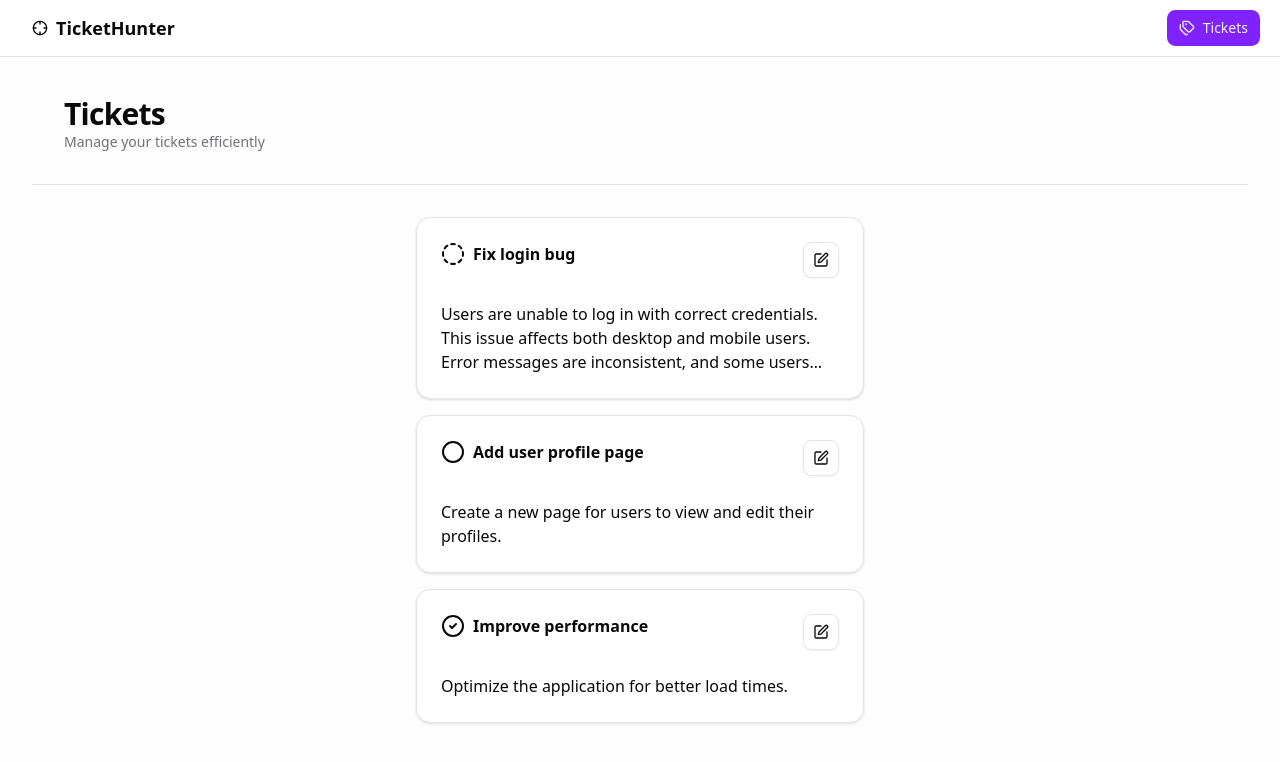
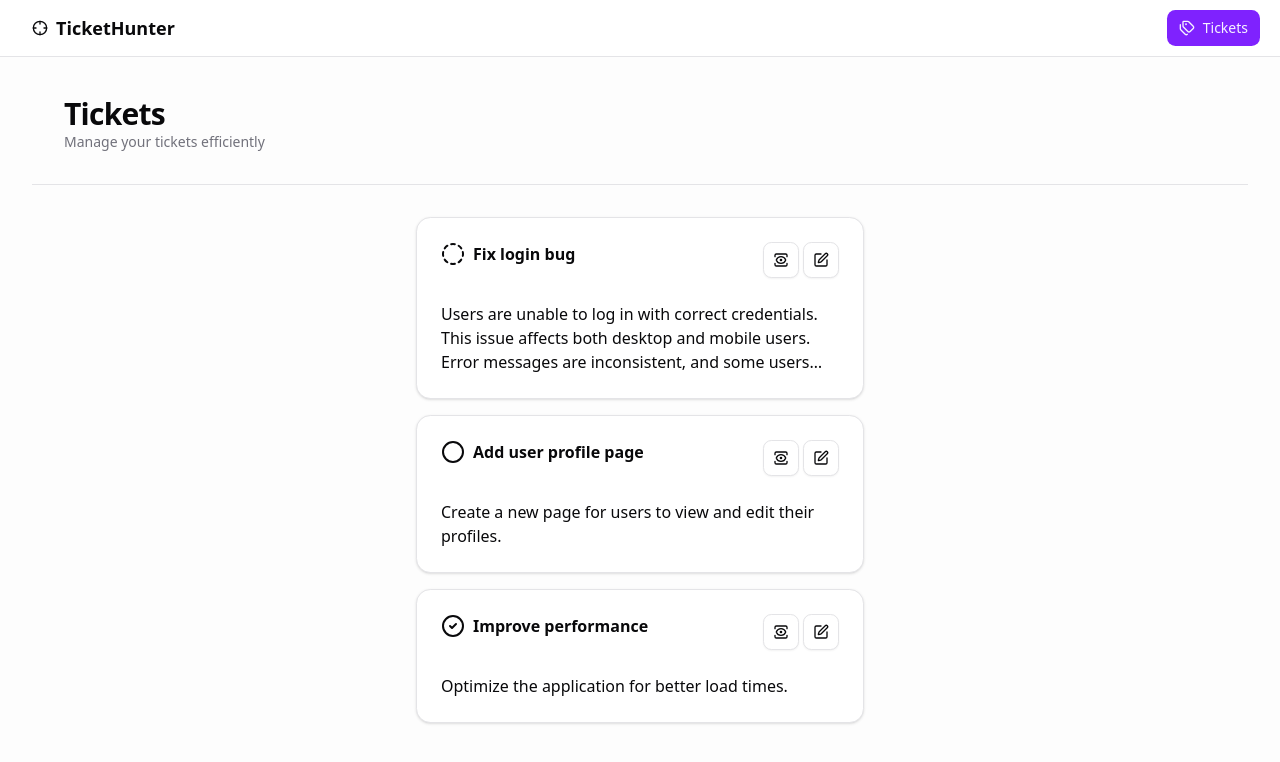
Before and after one commit to robinofskii/the-road-to-next-app, a Next.js app: page /tickets in a window 1280 px wide. Shown: the top 762 px of the page. Built offline with nearby package versions, Linux system fonts and the light colour scheme.

Commit message:
feat: refactor TicketCard component to improve layout and add conditional rendering for buttons

```diff
--- a/src/features/tickets/components/ticket-card.tsx
+++ b/src/features/tickets/components/ticket-card.tsx
@@ -1,6 +1,5 @@
-import Link from "next/link";
+import clsx from "clsx";
 
-import { ticketPath } from "@/app/paths";
 import {
   Card,
   CardAction,
@@ -12,27 +11,42 @@ import {
 import { TICKET_ICONS } from "../constants";
 import { Ticket } from "../types";
 
-import { TicketCardEditButton } from "./ticket-card-button";
+import {
+  TicketCardEditButton,
+  TicketCardViewButton,
+} from "./ticket-card-button";
 
 type TicketProps = {
   ticket: Ticket;
+  isBanner?: boolean;
 };
 
-export const TicketCard = ({ ticket }: TicketProps) => {
+export const TicketCard = ({ ticket, isBanner }: TicketProps) => {
   return (
-    <Link href={ticketPath(ticket.id)} className="w-full max-w-md">
-      <Card key={ticket.id}>
-        <CardHeader>
+    <Card
+      key={ticket.id}
+      className={clsx({
+        "w-full max-w-md": !isBanner,
+        "flex-1": isBanner,
+      })}
+    >
+      <CardHeader
+        className={clsx({
+          "flex flex-1 items-center": isBanner,
+        })}
+      >
         <CardTitle className="flex flex-1 items-center gap-2">
           {TICKET_ICONS[ticket.status]}
           {ticket.title}
         </CardTitle>
-          <CardAction>
+        <CardAction className="flex gap-1">
+          {!isBanner && <TicketCardViewButton ticketId={ticket.id} />}
           <TicketCardEditButton ticketId={ticket.id} />
         </CardAction>
       </CardHeader>
+      {!isBanner && (
         <CardContent className="line-clamp-3">{ticket.description}</CardContent>
+      )}
     </Card>
-    </Link>
   );
 };
```
Lines whose indentation alone changed are shown as unchanged.
